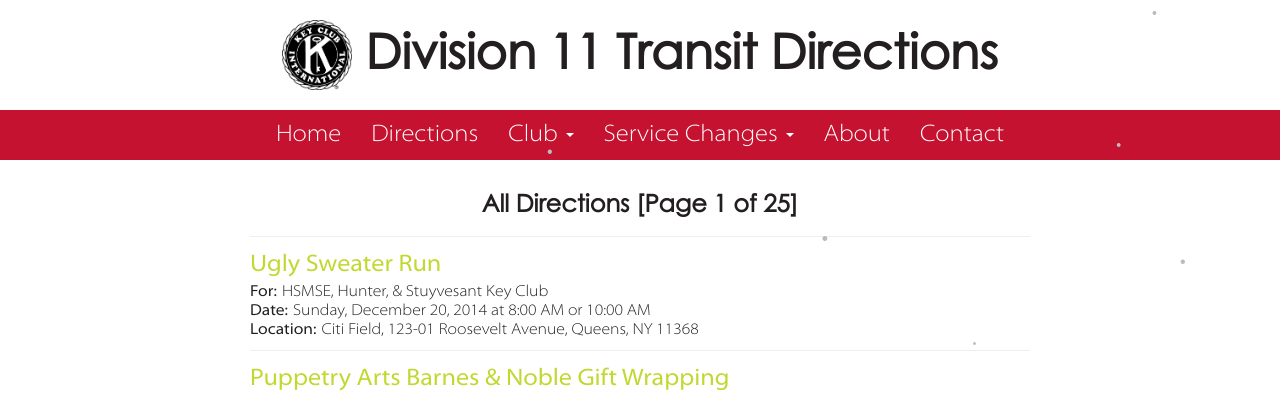
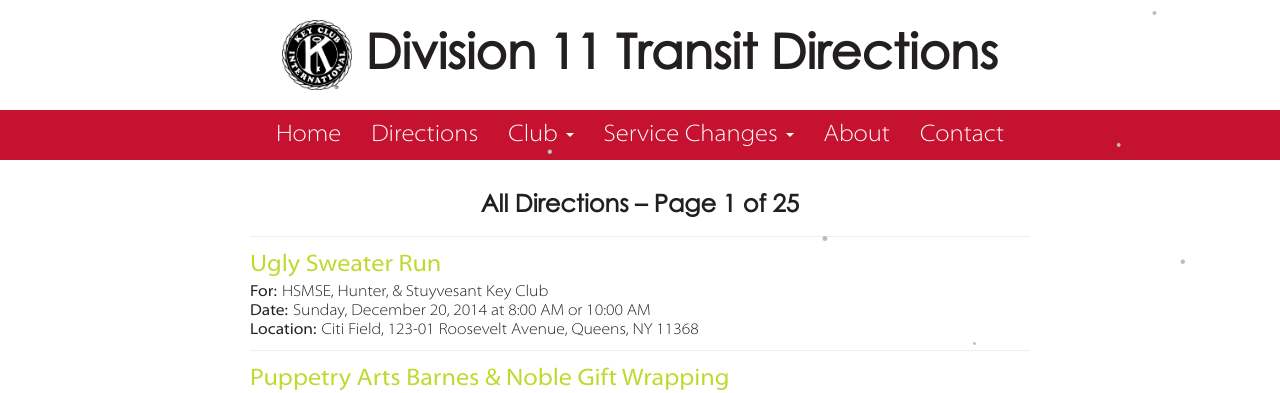
Before and after one commit to d11directions/d11directions.github.io, a Jekyll site: the page built from directions/index.html, in a window 1280 px wide. Shown: the top 393 px of the page. Built offline with Jekyll 4.4.1, drawn with Linux system fonts in a browser that asks for light colours; the list of posts is cut into pages by our own code; part of the change alters nothing that is shown.

Commit message:
Update Pagination - final touches

```diff
--- a/directions/index.html
+++ b/directions/index.html
@@ -3,7 +3,7 @@ layout: default
 title: All Directions
 ---
 <style>table { border: 0; padding: 0; margin: 0; } h3, .pagination { text-align: center; }</style>
-<h3>All Directions [Page {{ paginator.page }} of {{ paginator.total_pages }}]</h3>
+<h3>All Directions &ndash; Page {{ paginator.page }} of {{ paginator.total_pages }}</h3>
 <hr align="LEFT">
 {% for direction in paginator.posts %}
       <p><span class="index_title"><a href="{{ direction.url }}">{{ direction.title }}</a></span><br>
```
